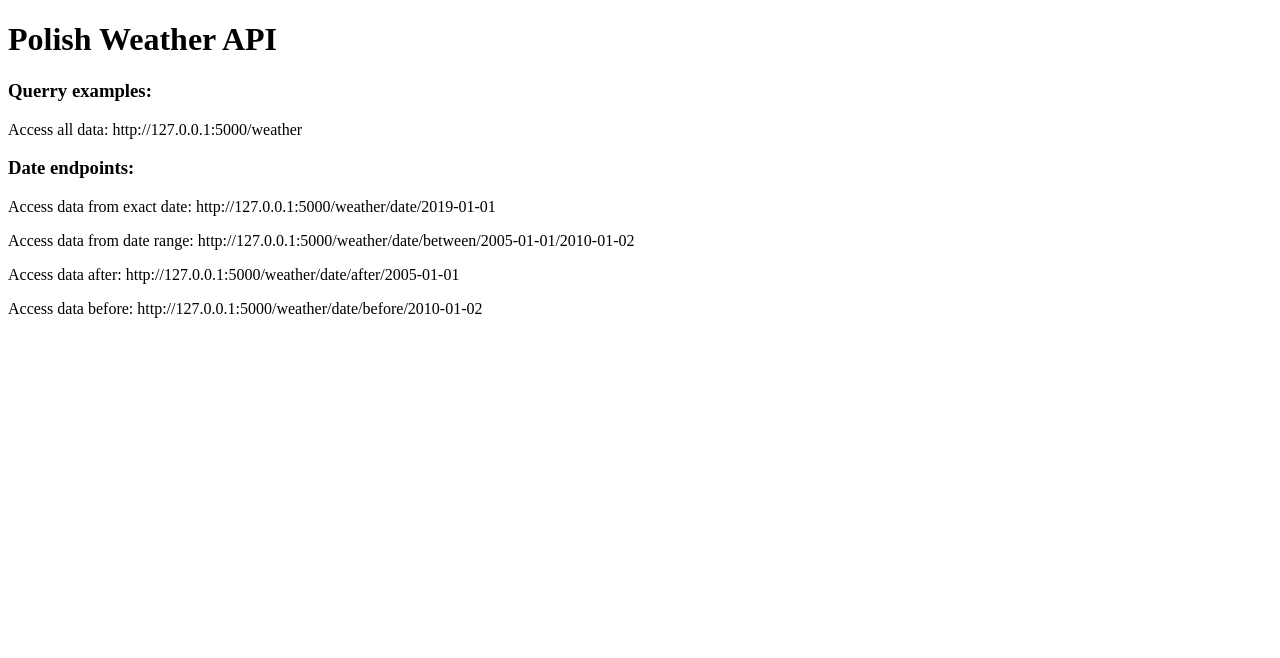
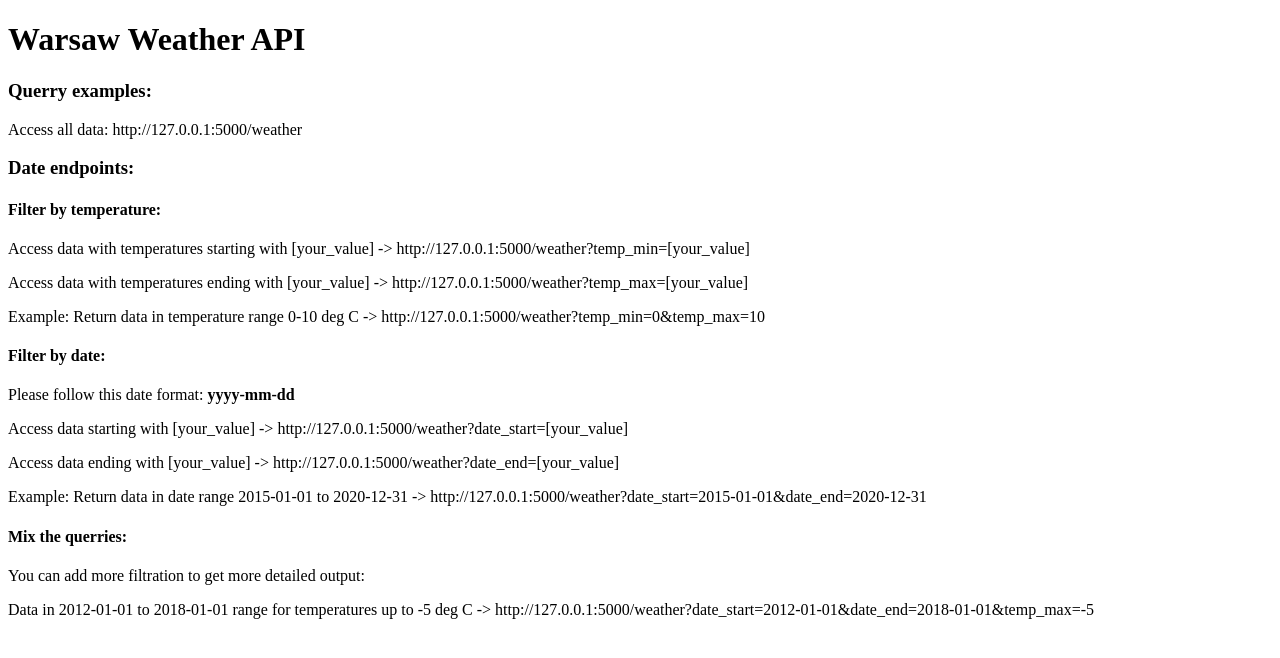
Before and after one commit to PeterKaf/Weather_API, a Flask app: page / in a window 1280 px wide. Shown: the top 658 px of the page. Run offline with Flask 3, Linux system fonts and the light colour scheme.

Commit message:
updated home to address main changes

```diff
--- a/templates/home.html
+++ b/templates/home.html
@@ -2,16 +2,24 @@
 <html lang="en">
 <head>
     <meta charset="UTF-8">
-    <title>Polish Weather API</title>
+    <title>Warsaw Weather API</title>
 </head>
 <body>
-    <h1>Polish Weather API</h1>
+    <h1>Warsaw Weather API</h1>
     <h3>Querry examples:</h3>
         <p>Access all data: http://127.0.0.1:5000/weather</p>
     <h3>Date endpoints:</h3>
-        <p>Access data from exact date: http://127.0.0.1:5000/weather/date/2019-01-01</p>
-        <p>Access data from date range: http://127.0.0.1:5000/weather/date/between/2005-01-01/2010-01-02</p>
-        <p>Access data after: http://127.0.0.1:5000/weather/date/after/2005-01-01</p>
-        <p>Access data before: http://127.0.0.1:5000/weather/date/before/2010-01-02</p>
+        <h4>Filter by temperature:</h4>
+            <p>Access data with temperatures starting with [your_value] -> http://127.0.0.1:5000/weather?temp_min=[your_value]</p>
+            <p>Access data with temperatures ending with [your_value] -> http://127.0.0.1:5000/weather?temp_max=[your_value]</p>
+            <p>Example: Return data in temperature range 0-10 deg C -> http://127.0.0.1:5000/weather?temp_min=0&temp_max=10</p>
+        <h4>Filter by date:</h4>
+    <p>Please follow this date format: <b>yyyy-mm-dd</b></p>
+            <p>Access data starting with [your_value] -> http://127.0.0.1:5000/weather?date_start=[your_value]</p>
+            <p>Access data ending with [your_value] -> http://127.0.0.1:5000/weather?date_end=[your_value]</p>
+            <p>Example: Return data in date range 2015-01-01 to 2020-12-31 -> http://127.0.0.1:5000/weather?date_start=2015-01-01&date_end=2020-12-31</p>
+        <h4>Mix the querries:</h4>
+            <p>You can add more filtration to get more detailed output:</p>
+            <p>Data in 2012-01-01 to 2018-01-01 range for temperatures up to -5 deg C -> http://127.0.0.1:5000/weather?date_start=2012-01-01&date_end=2018-01-01&temp_max=-5</p>
 </body>
 </html>
```
